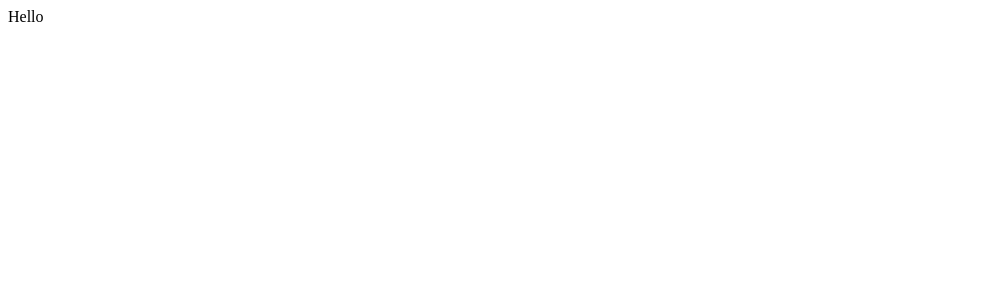
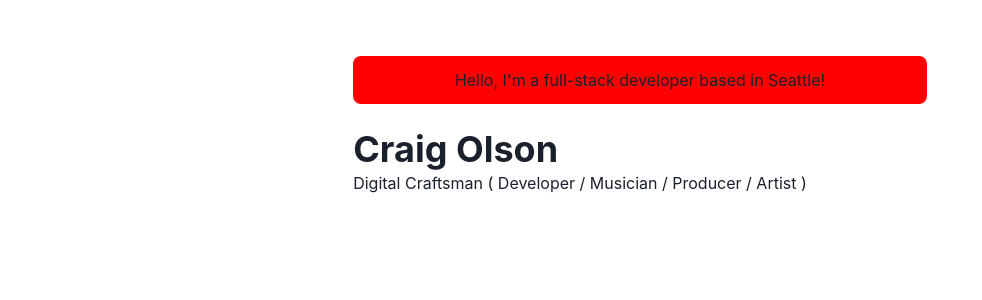
Before and after one commit to colson0804/portfolio-site, a Next.js app: page / in a window 1280 px wide. Shown: the top 300 px of the page, without its empty margins (0-982 px from the left). Built offline with nearby package versions, Linux system fonts and the light colour scheme.

Commit message:
index page

```diff
--- a/components/layouts/main.js
+++ b/components/layouts/main.js
@@ -0,0 +1,19 @@
+import Head from 'next/head'
+import { Box, Container } from '@chakra-ui/react'
+
+const Main = ({ children, router }) => {
+  return (
+    <Box as="main" pb={8}>
+      <Head>
+        <meta name="viewport" content="width=device-width initial-scale=1" />
+        <title>Craig Olson - Homepage</title>
+      </Head>
+
+      <Container maxW="container.md" pt={14}>
+        {children}
+      </Container>
+    </Box>
+  )
+}
+
+export default Main
--- /dev/null
+++ b/pages/_app.js
@@ -0,0 +1,14 @@
+import { ChakraProvider } from '@chakra-ui/react'
+import Layout from '../components/layouts/main'
+
+const Website = ({ Component, pageProps, router }) => {
+  return (
+    <ChakraProvider>
+      <Layout router={router}>
+        <Component {...pageProps} key={router.route} />
+      </Layout>
+    </ChakraProvider>
+  )
+}
+
+export default Website
--- a/pages/index.js
+++ b/pages/index.js
@@ -1,5 +1,21 @@
+import { Box, Container, Heading } from '@chakra-ui/react'
+
 const Page = () => {
-  return <div>Hello</div>
+  return (
+    <Container>
+      <Box borderRadius="lg" bg="red" p={3} mb={6} align="center">
+        Hello, I&apos;m a full-stack developer based in Seattle!
+      </Box>
+      <Box display={{ md: 'flex' }}>
+        <Box flexGrow={1}>
+          <Heading as="h2" variant="page-title">
+            Craig Olson
+          </Heading>
+          <p>Digital Craftsman ( Developer / Musician / Producer / Artist )</p>
+        </Box>
+      </Box>
+    </Container>
+  )
 }
 
 export default Page
```
Also changed, not shown: 1 other file (tests, documents, lock files or other folders).
